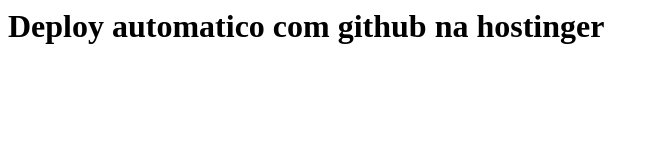
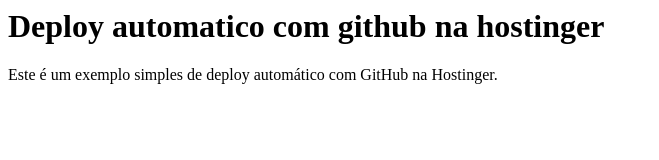
Before and after one commit to ricardodsgoes-sudo/deploy-automatico-hostinger, a plain HTML site: page index.html in a window 1280 px wide. Shown: the whole page, without its empty margins (0-659 px from the left). Drawn offline with Linux system fonts and the light colour scheme.

Commit message:
segundo teste comit

```diff
--- a/index.html
+++ b/index.html
@@ -6,5 +6,6 @@
 </head>
 <body>
     <h1>Deploy automatico com github na hostinger</h1>
+    <p>Este é um exemplo simples de deploy automático com GitHub na Hostinger.</p>
 </body>
 </html>
```
